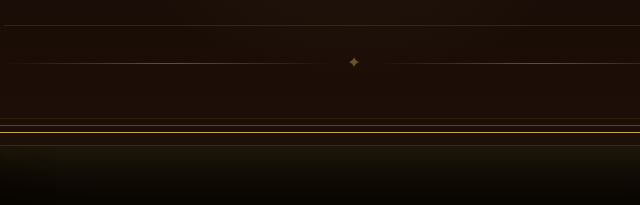
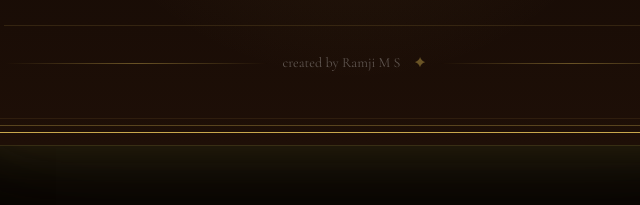
Before and after one commit to ramjims/subash-suriya-wedding-einvite, a plain HTML site: page index.html in a window 1280 px wide. Shown: the part 1984-2189 px from the top of the page, 286-926 px from the left. Drawn offline with nearby package versions, Linux system fonts and the light colour scheme; animation ran at ten frames a second; a web font is replaced by a local one.

Commit message:
Update gold-divider with creator information

```diff
--- a/index.html
+++ b/index.html
@@ -459,7 +459,7 @@ body {
         <a href="tel:+918098186857" class="phone-pill">📞 80981 86857</a>
       </div>
       <div class="contact-family">
-        <div class="gold-divider" style="margin:0 0 18px;opacity:0.45"><span></span><i>✦</i><span></span></div>
+        <div class="gold-divider" style="margin:0 0 18px;opacity:0.45"><span></span>created by Ramji M S<i>✦</i><span></span></div>
 
     </div>
   </section>
```
